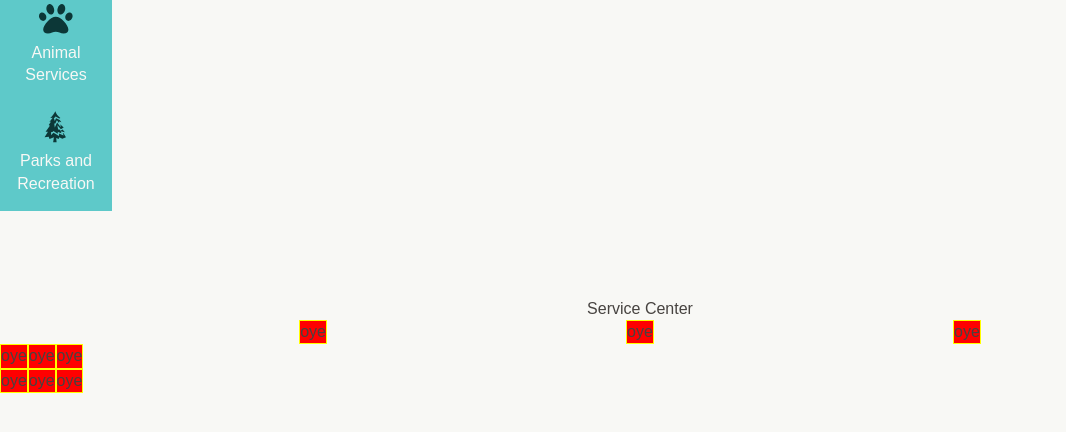
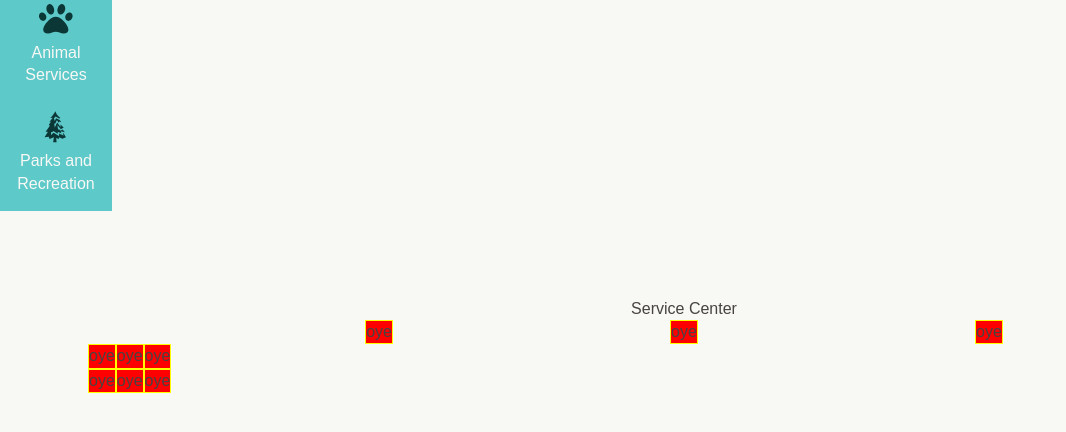
Before and after one commit to michael-mcmasters/City-of-Wilmington, a React (Create React App) app: page / in a window 1280 px wide. Shown: the part 717-1149 px from the top of the page, without its empty margins (0-1066 px from the left). Built offline with nearby package versions, Linux system fonts and the light colour scheme.

Commit message:
Add left margin to div

```diff
--- a/src/components/ServiceCenter.js
+++ b/src/components/ServiceCenter.js
@@ -4,7 +4,7 @@ import "./css/ServiceCenter.css";
 
 const ServiceCenter = () => {
   return (
-    <div className="text-center">
+    <div className="left-screen-margin text-center">
       Service Center
       <div className="card-row">
         <Card />
```
Also changed, not shown: src/App.js (+22 -0 lines), 1 other file (tests, documents, lock files or other folders).
